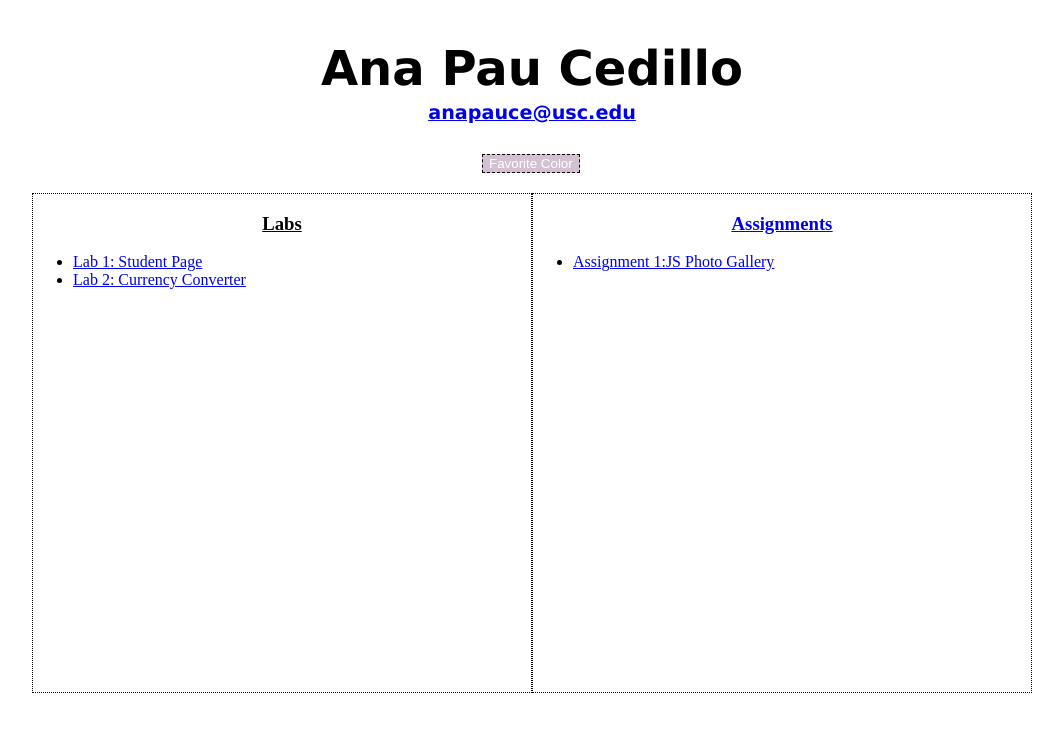
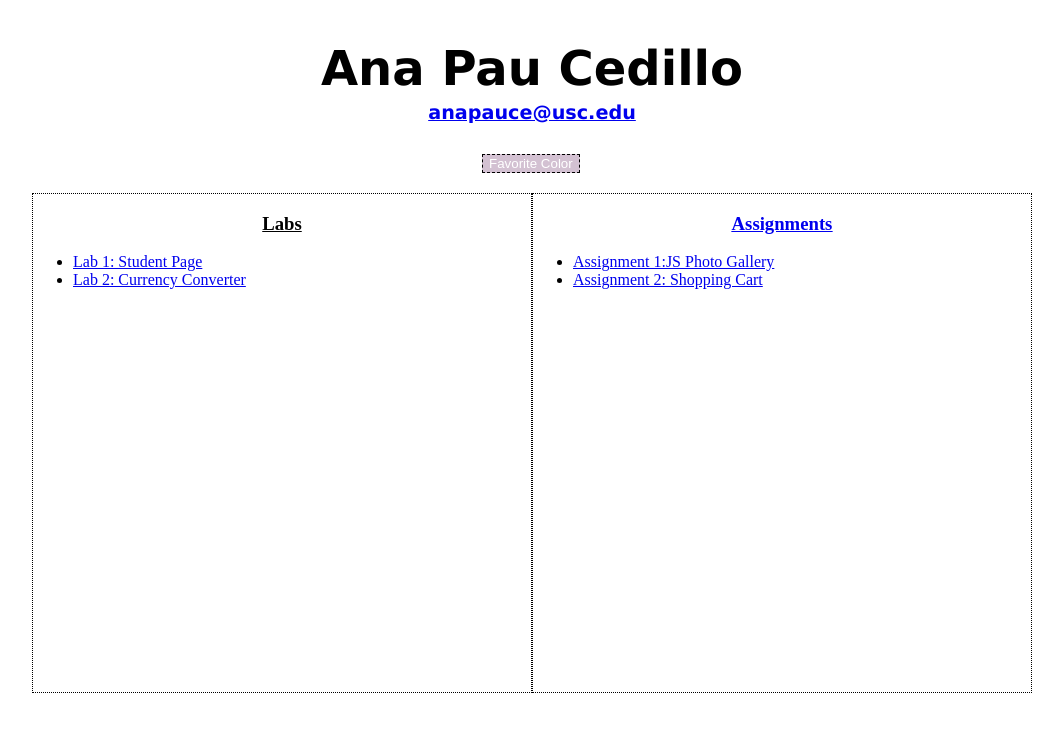
Before and after one commit to uscwebdev/itp301-submissions-anapaucw, a plain HTML site: page index.html in a window 1280 px wide. Shown: the whole page, without its empty margins (108-1171 px from the left). Drawn offline with Linux system fonts and the light colour scheme.

Commit message:
Update index.html

```diff
--- a/index.html
+++ b/index.html
@@ -88,6 +88,7 @@
                 <h3><u>Assignments</u></h3>
                 <ul>
                     <li><a href="assignment1/assignment1.html" target=_blank">Assignment 1:JS Photo Gallery</li>
+                    <li><a href="assignment2/assignment2.html" target="_blank">Assignment 2: Shopping Cart</li>
                 </ul>
             </div>
         </div>
```
